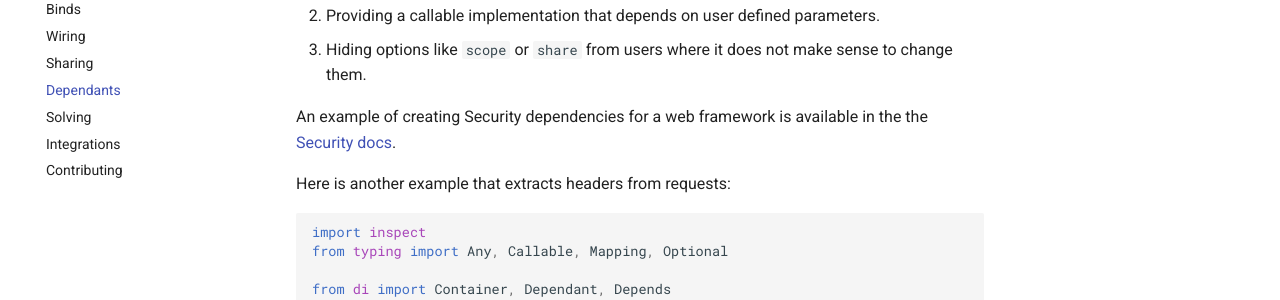
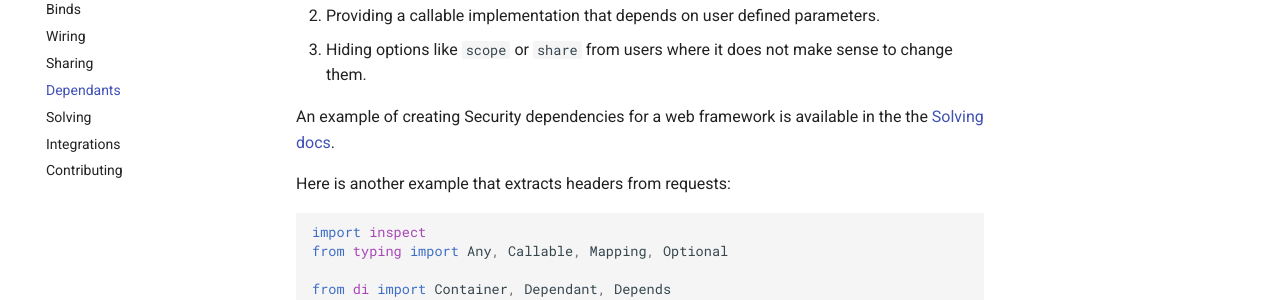
Before and after one commit to adriangb/di, an MkDocs documentation site: the page built from docs/dependants.md, in a window 1280 px wide and 900 px high, scrolled down 361 px. Shown: the part 153-453 px from the top of the window. Built offline with MkDocs 1.6.1 and Material for MkDocs 9.7.7, drawn with Linux system fonts in a browser that asks for light colours; comment, search, counter and statistics services are not loaded.

Commit message:
Fix docs link (#17)
* Update dependants.md

* Update pyproject.toml

````diff
--- a/docs/dependants.md
+++ b/docs/dependants.md
@@ -13,7 +13,7 @@ There are many use cases for this, including:
 2. Providing a callable implementation that depends on user defined parameters.
 3. Hiding options like `scope` or `share` from users where it does not make sense to change them.
 
-An example of creating Security dependencies for a web framework is available in the the [Security docs].
+An example of creating Security dependencies for a web framework is available in the the [Solving docs].
 
 Here is another example that extracts headers from requests:
 
@@ -21,4 +21,4 @@ Here is another example that extracts headers from requests:
 --8<-- "docs/src/headers_example.py"
 ```
 
-[Security docs]: solving.md
+[Solving docs]: solving.md
--- a/pyproject.toml
+++ b/pyproject.toml
@@ -1,6 +1,6 @@
 [tool.poetry]
 name = "di"
-version = "0.4.16"
+version = "0.4.17"
 description = "Autowiring dependency injection"
 authors = ["Adrian Garcia Badaracco <adrian@adriangb.com>"]
 readme = "README.md"
````
